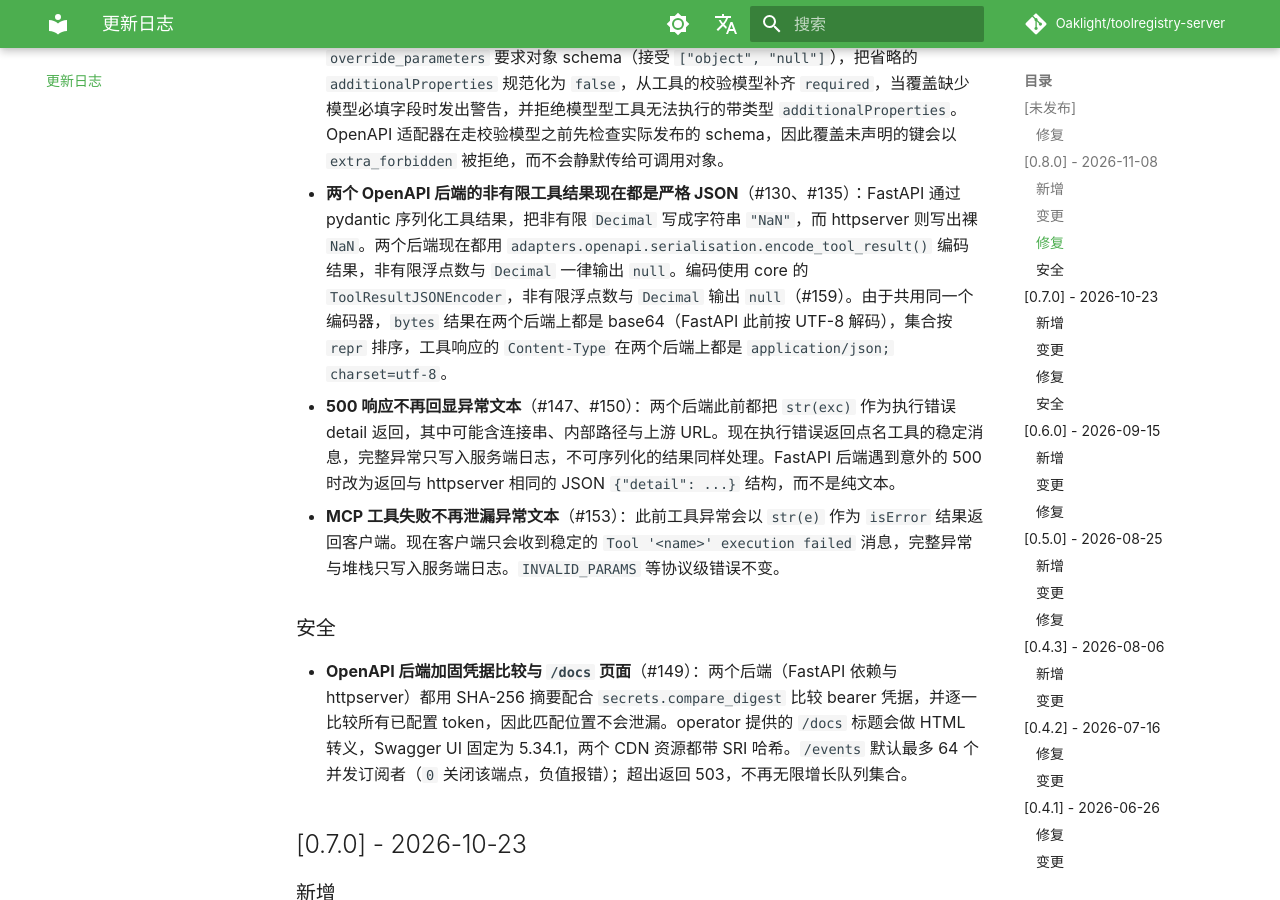
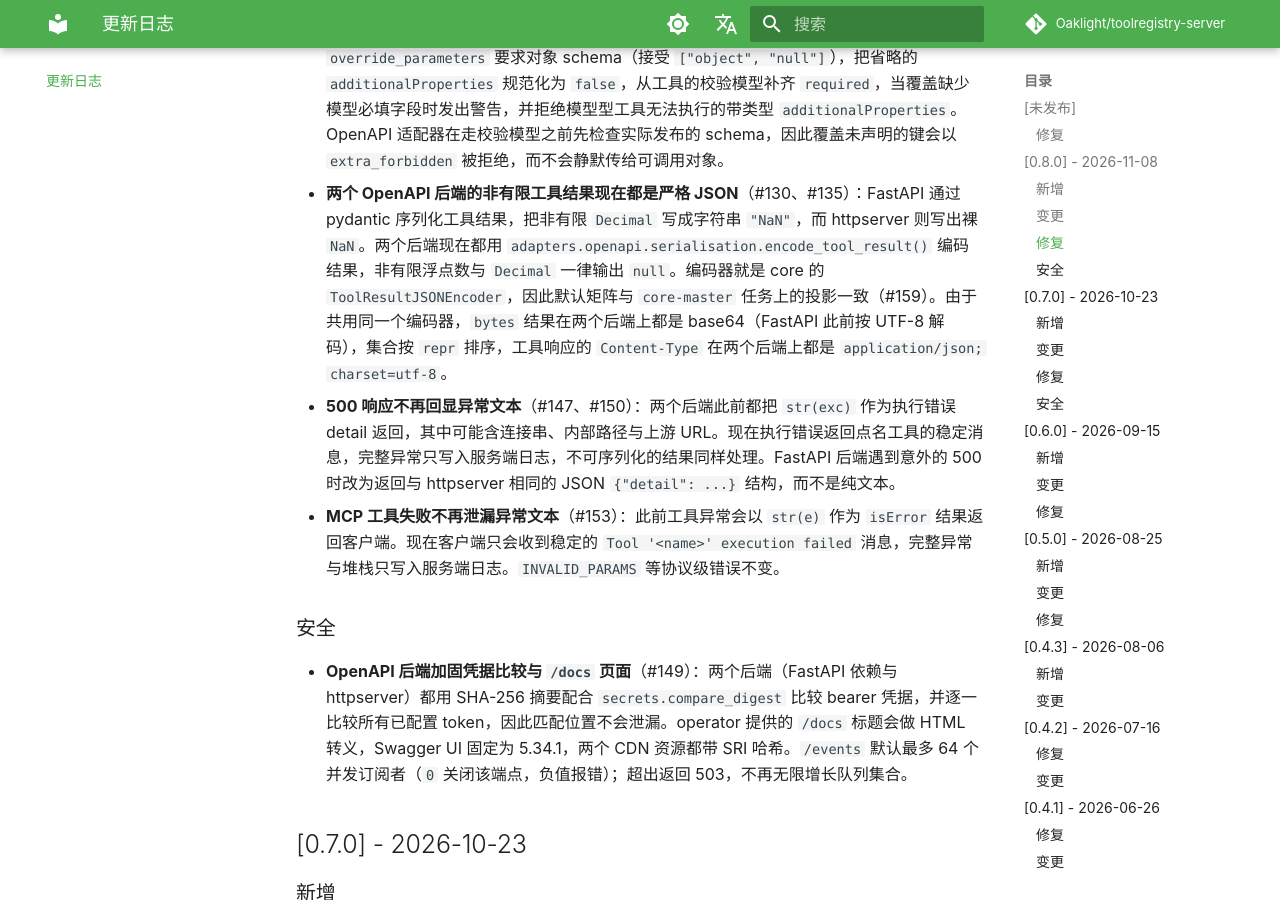
Before and after one commit to Oaklight/toolregistry-server, an MkDocs documentation site: the page built from docs/changelog.md, in a window 1280 px wide and 900 px high, scrolled down 4117 px. Built offline with MkDocs 1.6.1 and Material for MkDocs 9.7.7, drawn with Linux system fonts in a browser that asks for light colours; some web fonts are replaced; comment, search, counter and statistics services are not loaded.

Commit message:
docs(changelog): 修正 0.8.0 非有限结果条目
删除重复的“非有限浮点数与 Decimal 输出 null”一句，补回“默认矩阵与
core-master 任务上的投影一致”，并把 #159 归到该结论之后，与英文版对齐。

```diff
--- a/docs/changelog.md
+++ b/docs/changelog.md
@@ -49,7 +49,7 @@
   `tests/test_mcp_session.py::TestBackwardCompatibility::test_override_reaches_list_tools_title`
   （MCP `tools/list`）固定。
 - **路由级覆盖会被校验并具有权威性**（#138）：覆盖现在是一份经校验的副本。`override_parameters` 要求对象 schema（接受 `["object", "null"]`），把省略的 `additionalProperties` 规范化为 `false`，从工具的校验模型补齐 `required`，当覆盖缺少模型必填字段时发出警告，并拒绝模型型工具无法执行的带类型 `additionalProperties`。OpenAPI 适配器在走校验模型之前先检查实际发布的 schema，因此覆盖未声明的键会以 `extra_forbidden` 被拒绝，而不会静默传给可调用对象。
-- **两个 OpenAPI 后端的非有限工具结果现在都是严格 JSON**（#130、#135）：FastAPI 通过 pydantic 序列化工具结果，把非有限 `Decimal` 写成字符串 `"NaN"`，而 httpserver 则写出裸 `NaN`。两个后端现在都用 `adapters.openapi.serialisation.encode_tool_result()` 编码结果，非有限浮点数与 `Decimal` 一律输出 `null`。编码使用 core 的 `ToolResultJSONEncoder`，非有限浮点数与 `Decimal` 输出 `null`（#159）。由于共用同一个编码器，`bytes` 结果在两个后端上都是 base64（FastAPI 此前按 UTF-8 解码），集合按 `repr` 排序，工具响应的 `Content-Type` 在两个后端上都是 `application/json; charset=utf-8`。
+- **两个 OpenAPI 后端的非有限工具结果现在都是严格 JSON**（#130、#135）：FastAPI 通过 pydantic 序列化工具结果，把非有限 `Decimal` 写成字符串 `"NaN"`，而 httpserver 则写出裸 `NaN`。两个后端现在都用 `adapters.openapi.serialisation.encode_tool_result()` 编码结果，非有限浮点数与 `Decimal` 一律输出 `null`。编码器就是 core 的 `ToolResultJSONEncoder`，因此默认矩阵与 `core-master` 任务上的投影一致（#159）。由于共用同一个编码器，`bytes` 结果在两个后端上都是 base64（FastAPI 此前按 UTF-8 解码），集合按 `repr` 排序，工具响应的 `Content-Type` 在两个后端上都是 `application/json; charset=utf-8`。
 - **500 响应不再回显异常文本**（#147、#150）：两个后端此前都把 `str(exc)` 作为执行错误 detail 返回，其中可能含连接串、内部路径与上游 URL。现在执行错误返回点名工具的稳定消息，完整异常只写入服务端日志，不可序列化的结果同样处理。FastAPI 后端遇到意外的 500 时改为返回与 httpserver 相同的 JSON `{"detail": ...}` 结构，而不是纯文本。
 - **MCP 工具失败不再泄漏异常文本**（#153）：此前工具异常会以 `str(e)` 作为 `isError` 结果返回客户端。现在客户端只会收到稳定的 `Tool '<name>' execution failed` 消息，完整异常与堆栈只写入服务端日志。`INVALID_PARAMS` 等协议级错误不变。
 
```
